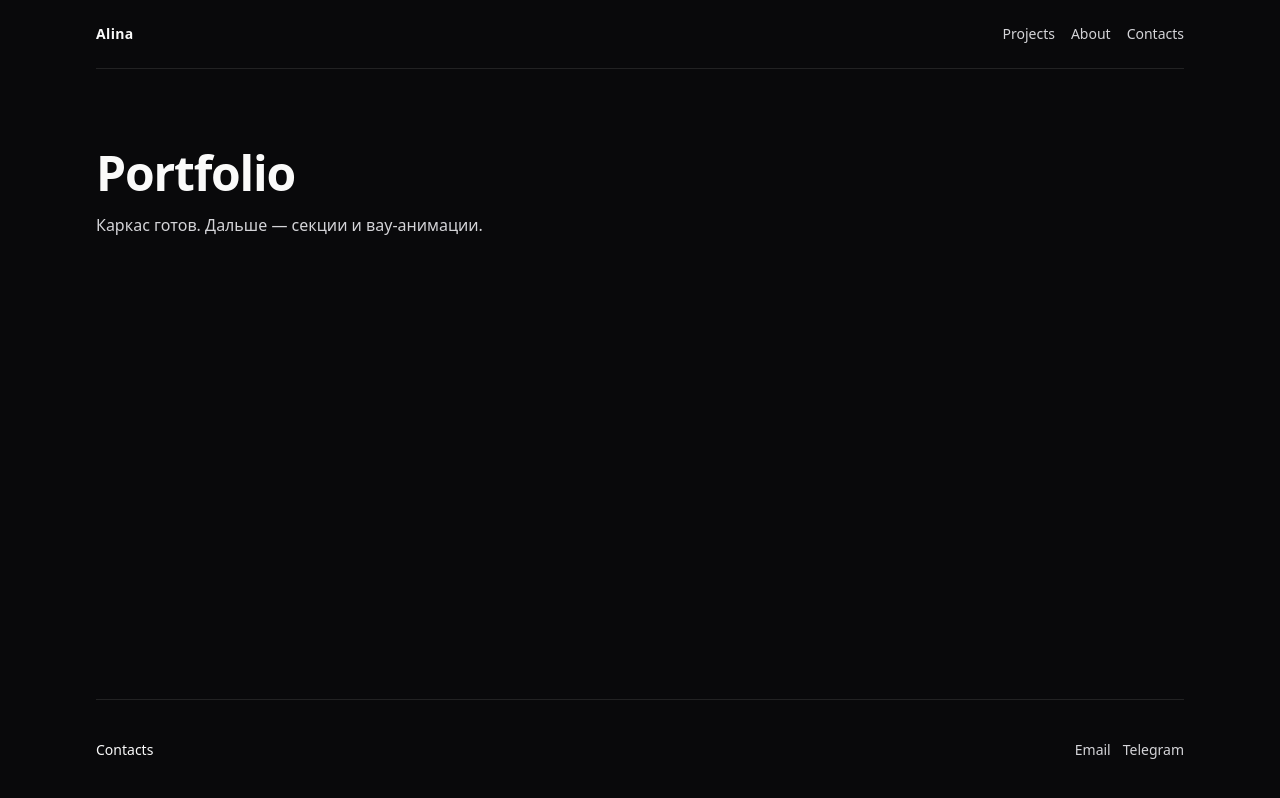
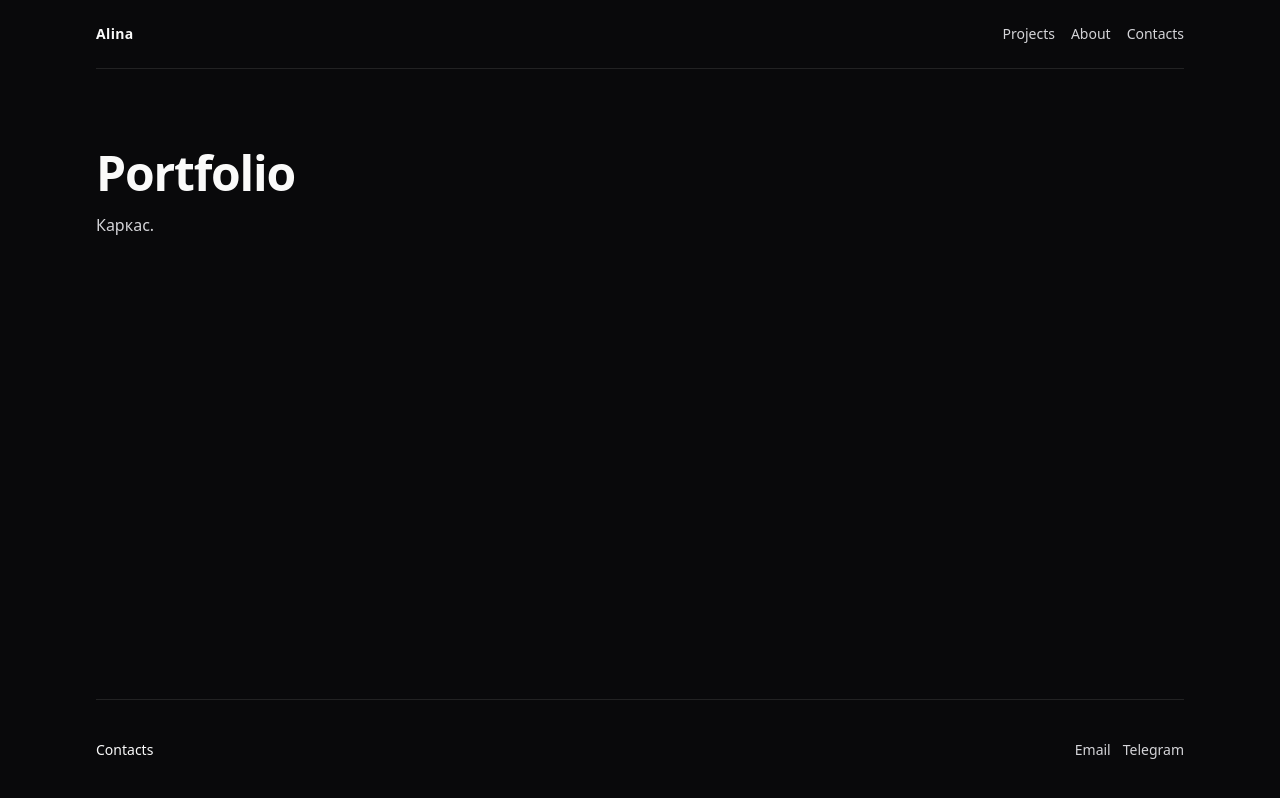
Before and after one commit to AlexanderGrams/portfolio-landing, a Vue app: page / in a window 1280 px wide. Built offline with nearby package versions, Linux system fonts and the light colour scheme.

Commit message:
изменил текст

```diff
--- a/src/App.vue
+++ b/src/App.vue
@@ -28,9 +28,7 @@
           <h1 class="text-4xl font-semibold tracking-tight sm:text-5xl">
             Portfolio
           </h1>
-          <p class="mt-4 max-w-2xl text-zinc-300">
-            Каркас готов. Дальше — секции и вау-анимации.
-          </p>
+          <p class="mt-4 max-w-2xl text-zinc-300">Каркас.</p>
         </section>
       </main>
 
```
